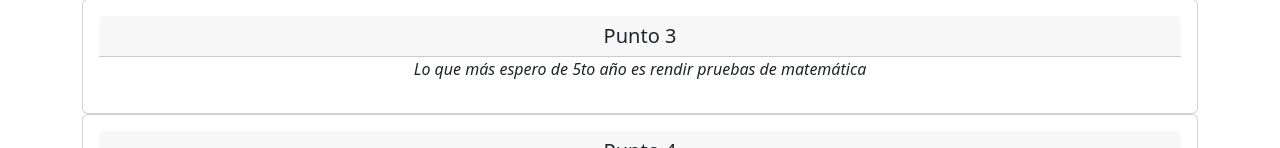
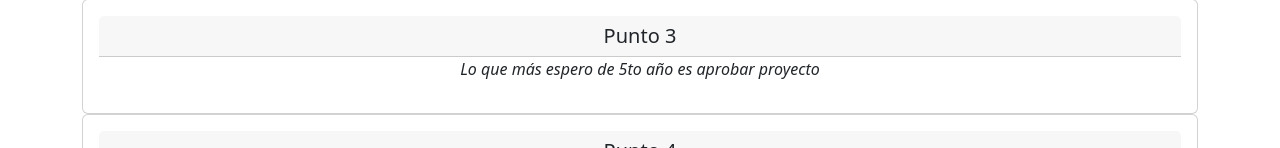
Before and after one commit to Facu-Vaz/RepoPruebaGit, a plain HTML site: page index.html in a window 1280 px wide. Shown: the part 680-828 px from the top of the page. Drawn offline with nearby package versions, Linux system fonts and the light colour scheme.

Commit message:
punto 3 - aprovar proyecto

```diff
--- a/index.html
+++ b/index.html
@@ -97,7 +97,7 @@
       <div class="card">
             <div class="card-body">
             <h5 class="card-header">Punto 3</h5>
-            <p><i>Lo que más espero de 5to año es rendir pruebas de matemática</i></p>
+            <p><i>Lo que más espero de 5to año es aprobar proyecto</i></p>
             </div>
       </div>
       <div class="card">
```
